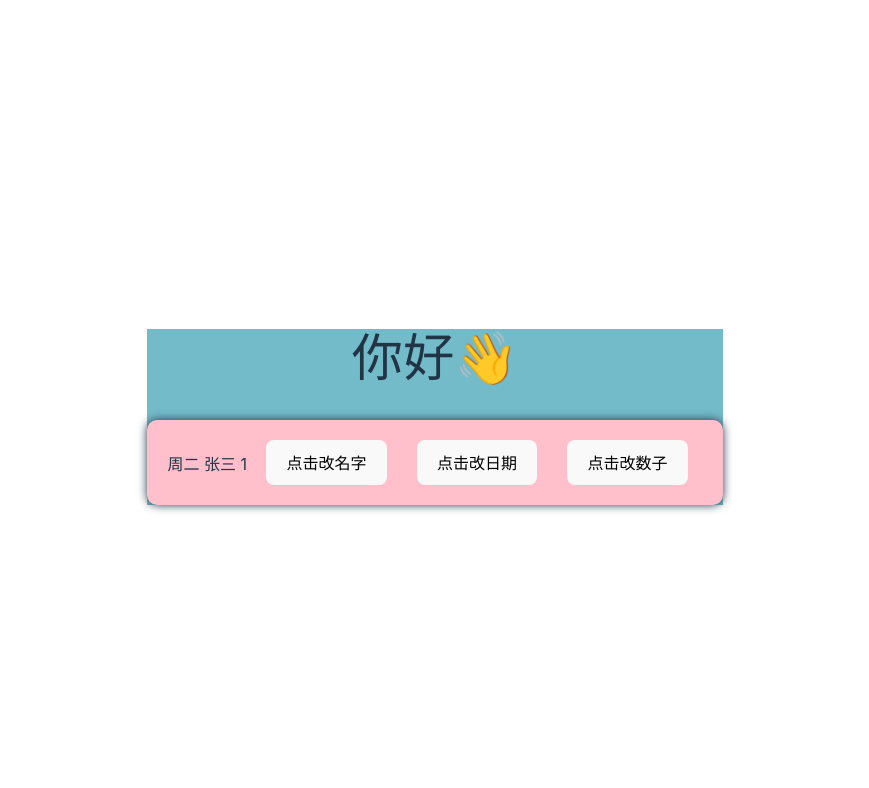
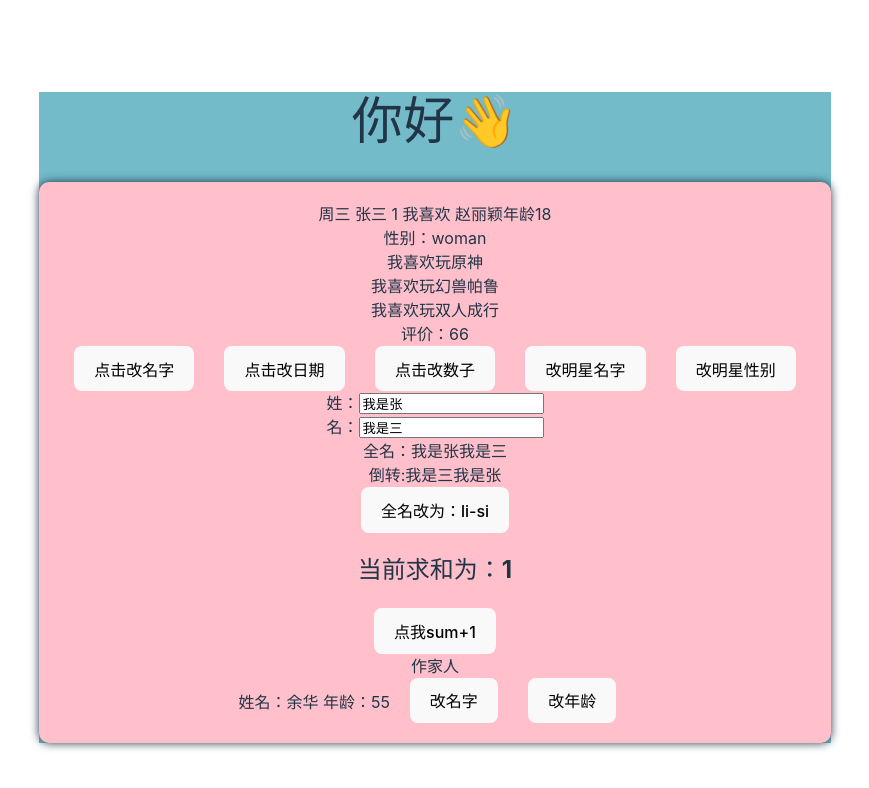
Before and after one commit to gypgyptestmore/vue3_ts_test, a Vue app in the folder vue3_ts/: page / in a window 1280 px wide. Shown: the top 788 px of the page, without its empty margins (205-1074 px from the left). Built offline with nearby package versions, Linux system fonts and the light colour scheme.

Commit message:
watch,computed,ref,reactive

```diff
--- a/vue3_ts/src/components/Person.vue
+++ b/vue3_ts/src/components/Person.vue
@@ -3,34 +3,166 @@
     {{ date }}
     {{ name }}
     {{ age }}
+    我喜欢
+    {{ obj.names }}年龄{{ obj.age }}
+    <div>性别：{{ obj.sex }}</div>
+
+    <div v-for="index in games" :key="index.id">我喜欢玩{{ index.name }}</div>
+
+    <div>评价：{{ haha.a.b.c.d }}</div>
     <button @click="changeName">点击改名字</button>
     <button @click="changeDate">点击改日期</button>
     <button @click="changeNum">点击改数子</button>
+    <button @click="changeMx">改明星名字</button>
+    <button @click="changeSex">改明星性别</button><br />
+    姓：<input type="text" v-model="firstTime" /><br />
+    名：<input type="text" v-model="lastTime" /><br />
+    全名：<span>{{ fullName }}</span
+    ><br />
+    倒转:<span>{{ fullName2() }}</span> <br />
+    <button @click="changeFullName">全名改为：li-si</button>
+    <h2>当前求和为：{{ sum }}</h2>
+    <button @click="changeSum">点我sum+1</button>
+    <div>作家人</div>
+    姓名：{{ person.name }} 年龄：{{ person.age }}
+    <button @click="changeNames">改名字</button>
+    <button @click="chantages">改年龄</button>
   </div>
 </template>
 
-  <script lang="ts">
+<!-- <script lang="ts">
 export default {
   name: "Person",
-  data() {
-    return {
-      date: "周二",
-      name: "张三",
-      age: 1,
-    };
-  },
-  methods: {
-    changeName() {
-      this.name = "我改名字了";
-    },
-    changeDate() {
-      this.date = "周六去植物园逛逛";
-    },
-    changeNum() {
-      this.age += 1;
+};
+</script> -->
+
+<script setup lang="ts" name="Person">
+import { ref, reactive, toRef, toRefs, computed, watch } from "vue";
+
+let name = ref("张三");
+let date = ref("周三");
+let age = ref(1);
+let obj = reactive({ names: "赵丽颖", age: "18", sex: "woman" });
+let games = reactive([
+  { id: 1, name: "原神", bank: "yiban" },
+  { id: 2, name: "幻兽帕鲁", bank: "xihuan" },
+  { id: 3, name: "双人成行", bank: "henxihuan" },
+]);
+let haha = reactive({
+  a: {
+    b: {
+      c: {
+        d: 66,
+      },
     },
   },
-};
+});
+let { names, sex } = toRefs(obj);
+let namesRef = toRef(obj, "names");
+
+let firstTime = ref("我是张");
+let lastTime = ref("我是三");
+// 计算属性函数写法是只读
+// let fullName = computed(() => {
+//   return (
+//     firstTime.value.slice(0, 1).toUpperCase() +
+//     firstTime.value.slice(1) +
+//     lastTime.value
+//   );
+// });
+// 使用get，set写法的计算属性可读可写
+const fullName = computed({
+  get() {
+    console.log("我是");
+    return (
+      firstTime.value.slice(0, 1).toUpperCase() +
+      firstTime.value.slice(1) +
+      lastTime.value
+    );
+  },
+
+  set(val) {
+    const [str1, str2] = val.split("-");
+    console.log("set 点击之后触发changeFullName");
+    (firstTime.value = str1), (lastTime.value = str2);
+    console.log(val);
+  },
+});
+function fullName2() {
+  console.log("1111");
+  return lastTime.value + firstTime.value;
+}
+
+function changeFullName() {
+  fullName.value = "li-si";
+}
+
+function changeName() {
+  name.value = "zhangsan";
+  //   name = this.name;
+  console.log(name, 222);
+}
+function changeDate() {
+  date.value = "zhousi"; //这样修改页面不变化
+  console.log(date, 3333);
+}
+function changeNum() {
+  age.value += 1;
+}
+function changeMx() {
+  names.value = "瓜6️⃣";
+}
+function changeSex() {
+  sex.value = "明星性别";
+}
+
+//   data() {
+//     return {
+//       date: "周二",
+//       name: "张三",
+//       age: 1,
+//     };
+//   },
+//   methods: {
+//     changeName() {
+//       this.name = "我改名字了";
+//     },
+//     changeDate() {
+//       this.date = "周六去植物园逛逛";
+//     },
+//     changeNum() {
+//       this.age += 1;
+//     },
+//   },
+
+// watch监视基本数据类型的ref
+let sum = ref(1);
+function changeSum() {
+  sum.value += 1;
+}
+const stopWatch = watch(sum, (newValue, oldValue) => {
+  console.log("sum变化了", newValue, oldValue);
+  if (newValue >= 10) {
+    stopWatch();
+  }
+});
+// watch监视对象类型的ref
+let person = ref({ name: "余华", age: 55 });
+function changeNames() {
+  console.log("监视对象类型name");
+  person.value.name = "莫言";
+}
+function chantages() {
+  console.log("改对象类型的age");
+  person.value.age = "60左右";
+}
+watch(
+  person.value,
+  (newValue, oldValue) => {
+    console.log("person的值改变了", newValue, oldValue);
+  },
+  { deep: true }
+);
 </script>
 
   <style scoped>
--- a/vue3_ts/vite.config.ts
+++ b/vue3_ts/vite.config.ts
@@ -1,7 +1,10 @@
 import { defineConfig } from 'vite'
 import vue from '@vitejs/plugin-vue'
+import VueSetupExtend from 'vite-plugin-vue-setup-extend'
 
 // https://vitejs.dev/config/
 export default defineConfig({
-  plugins: [vue()],
+  plugins: [vue(),
+  VueSetupExtend()
+  ],
 })
```
